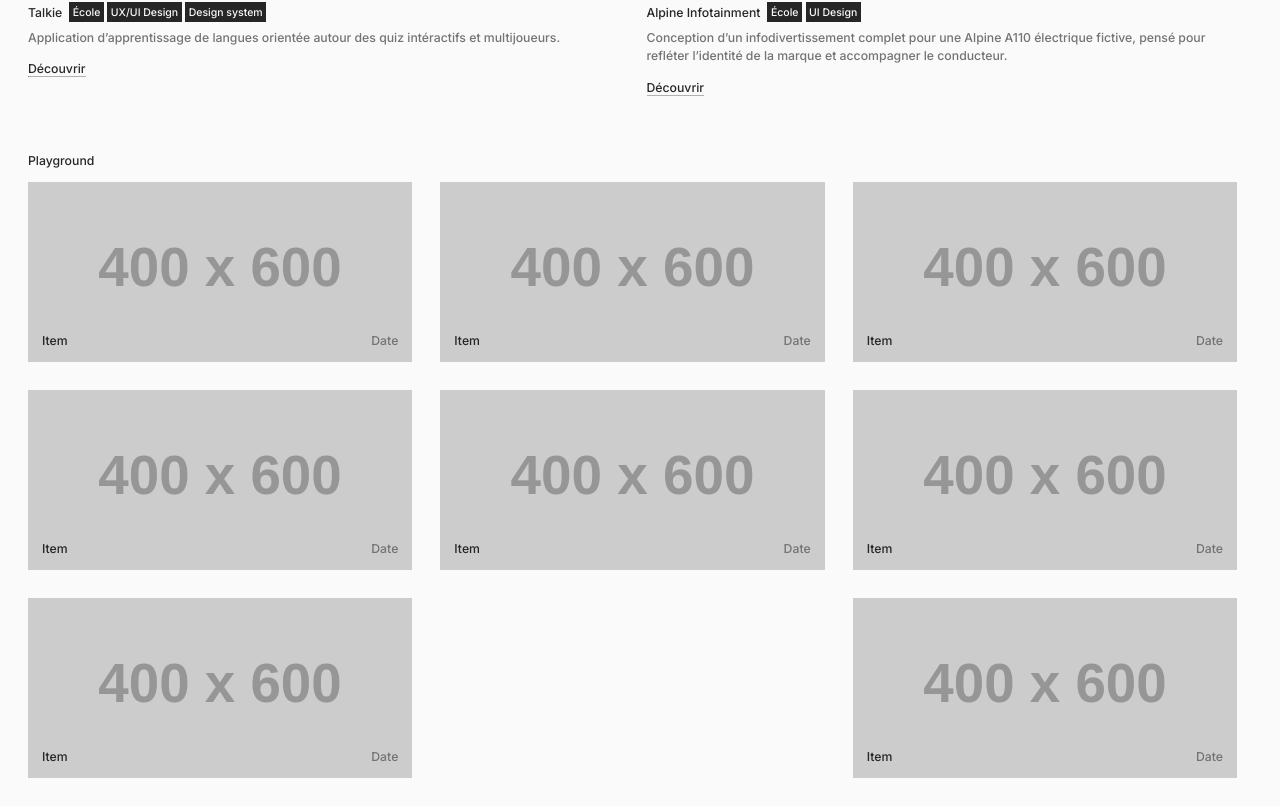
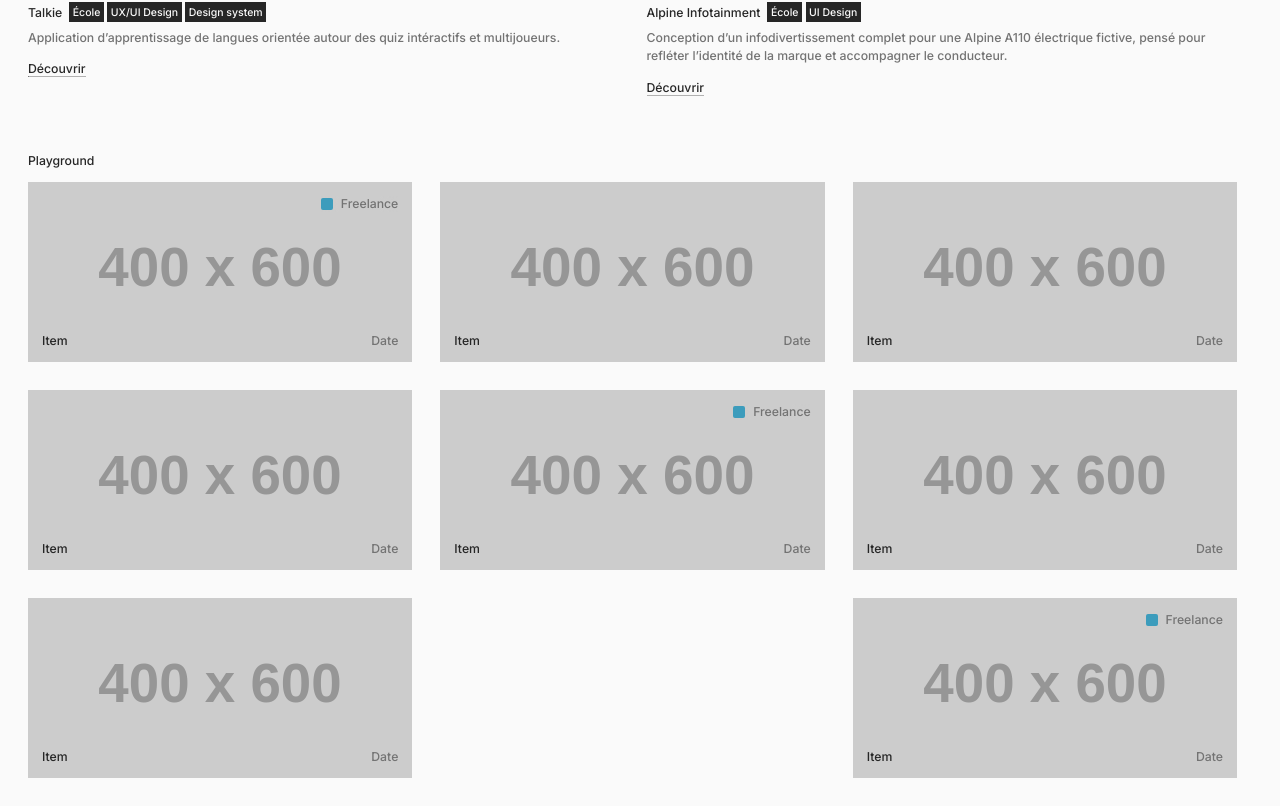
Before and after one commit to pierredelattre/portfolio2026, a Vue app: page / in a window 1280 px wide. Shown: the part 1266-2072 px from the top of the page. Built offline with nearby package versions, Linux system fonts and the light colour scheme.

Commit message:
Add project labels to playground card

```diff
--- a/src/components/PlaygroundCard.vue
+++ b/src/components/PlaygroundCard.vue
@@ -1,12 +1,17 @@
 <template>
   <div class="playground__item">
     <img :src="image" :alt="title" loading="lazy" />
+    <div v-if="type" class="playground__label">
+      <ProjectLabel :type="type" />
+    </div>
     <p class="title">{{ title }}</p>
     <p class="date text--secondary">{{ date }}</p>
   </div>
 </template>
 
 <script setup>
+import ProjectLabel from '@/components/ProjectLabel.vue'
+
 defineProps({
   title: {
     type: String,
@@ -19,6 +24,10 @@ defineProps({
   image: {
     type: String,
     required: true
+  },
+  type: {
+    type: String,
+    default: ''
   }
 })
 </script>
@@ -36,6 +45,15 @@ defineProps({
   height: 100%;
   object-fit: cover;
   transition: transform 0.4s ease;
+}
+
+.playground__label {
+  position: absolute;
+  top: 1rem;
+  right: 1rem;
+  z-index: 1;
+  display: inline-flex;
+  backdrop-filter: blur(8px);
 }
 
 .playground__item .title {
--- a/src/components/PlaygroundSection.vue
+++ b/src/components/PlaygroundSection.vue
@@ -6,9 +6,7 @@
         <PlaygroundCard
           v-for="(item, itemIndex) in column"
           :key="`item-${columnIndex}-${itemIndex}`"
-          :title="item.title"
-          :date="item.date"
-          :image="item.image"
+          v-bind="item"
         />
       </div>
     </div>
--- a/src/data/content.js
+++ b/src/data/content.js
@@ -32,7 +32,7 @@ export const works = [
     tags: ['UI Design'],
     cover: projetPlaceholder,
     route: '/projet/projet',
-    type: 'school'
+    type: 'freelance'
   },
   {
     id: 'talkie',
@@ -68,18 +68,18 @@ export const works = [
 
 export const playgroundColumns = [
   [
-    { title: 'Item', date: 'Date', image: 'https://placehold.co/400x600/EEE/31343C' },
+    { title: 'Item', date: 'Date', image: 'https://placehold.co/400x600/EEE/31343C', type: 'freelance' },
     { title: 'Item', date: 'Date', image: 'https://placehold.co/400x600/EEE/31343C' },
     { title: 'Item', date: 'Date', image: 'https://placehold.co/400x600/EEE/31343C' }
   ],
   [
     { title: 'Item', date: 'Date', image: 'https://placehold.co/400x600/EEE/31343C' },
-    { title: 'Item', date: 'Date', image: 'https://placehold.co/400x600/EEE/31343C' }
+    { title: 'Item', date: 'Date', image: 'https://placehold.co/400x600/EEE/31343C', type: 'freelance' }
   ],
   [
     { title: 'Item', date: 'Date', image: 'https://placehold.co/400x600/EEE/31343C' },
     { title: 'Item', date: 'Date', image: 'https://placehold.co/400x600/EEE/31343C' },
-    { title: 'Item', date: 'Date', image: 'https://placehold.co/400x600/EEE/31343C' }
+    { title: 'Item', date: 'Date', image: 'https://placehold.co/400x600/EEE/31343C', type: 'freelance' }
   ],
   [
     { title: 'Item', date: 'Date', image: 'https://placehold.co/400x600/EEE/31343C' }
```
Also changed, not shown: 59 other files (tests, documents, lock files or other folders).
